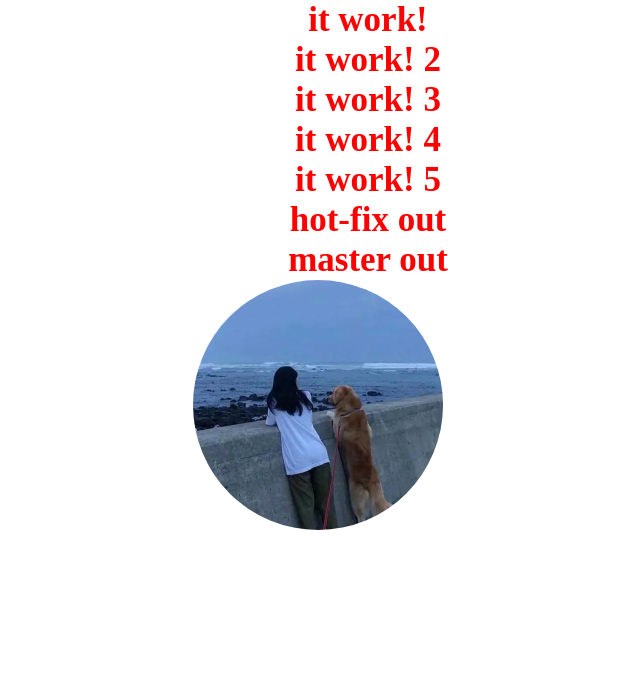
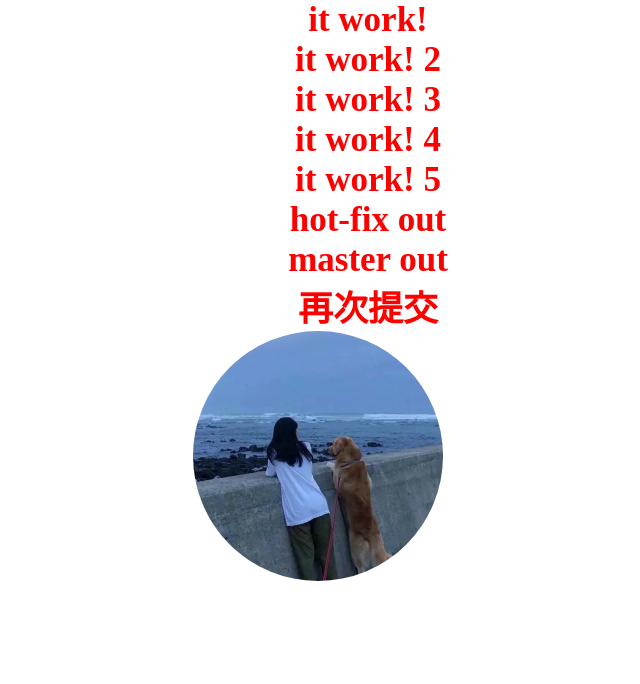
Before and after one commit to qin500/lianxi2, a plain HTML site: page index.html in a window 1280 px wide. Shown: the whole page, without its empty margins (272-912 px from the left). Drawn offline with Linux system fonts and the light colour scheme.

Commit message:
again commit

```diff
--- a/index.html
+++ b/index.html
@@ -13,6 +13,7 @@
 <h1>it work! 5</h1>
 <h1>hot-fix out</h1>
 <h1>master out</h1>
+<h1>再次提交</h1>
 
 <div class="mp">
     <img src="img/photo.png" alt="">
```
